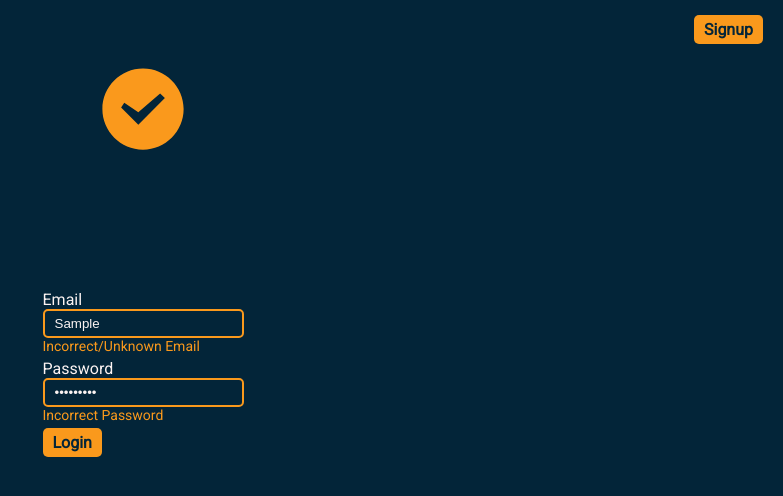
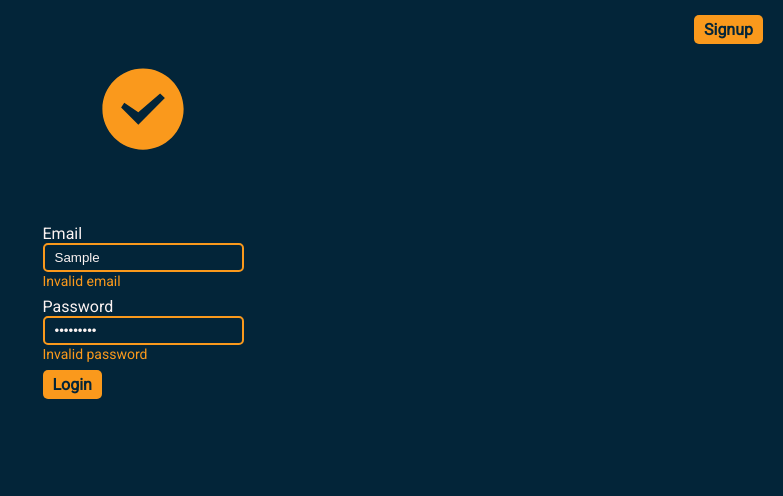
Before and after one commit to Srizza93/todo-spring-front, a Vue app: page / in a window 1280 px wide. Both pictures are taken after typing "Sample", "Sample123" into the empty fields and a click on the input "Login". Shown: the top 496 px of the page, without its empty margins (497-1280 px from the left). Built offline with nearby package versions, Linux system fonts and the light colour scheme.

Commit message:
build(security): login error

```diff
--- a/src/api/Users.ts
+++ b/src/api/Users.ts
@@ -2,9 +2,15 @@ import axios from 'axios'
 import type { User } from '../types/UserType'
 
 export async function getUser(email: string, password: string): Promise<User> {
-    return axios.post(`/api/users`, { email, password })
+    return axios.post(`/api/login`, { email, password })
       .then(res => res.data)
-      .catch(console.error)
+      .catch(err => {
+        if (err.response && err.response.data) {
+          throw new Error(err.response.data.message);
+        } else {
+          throw new Error('Unknown error occurred.');
+        }
+      })
 }
 
 export async function signupUser(newUser: User): Promise<User> {
--- a/src/components/LoginForm.vue
+++ b/src/components/LoginForm.vue
@@ -3,12 +3,22 @@
         <section class="form_section">
             <label>Email</label>
             <input class="todo-input" type="text" v-model="email" />
-            <label class="error" :class="{'error-visible': emailError}">Incorrect/Unknown Email</label>
+            <label
+              class="error"
+              :class="{'error-visible': loginError === 'Invalid email' || emailError}"
+            >
+              Invalid email
+            </label>
         </section>
         <section class="form_section">
             <label>Password</label>
             <input class="todo-input" type="password" v-model="password" />
-            <label class="error" :class="{'error-visible': passwordError}">Incorrect Password</label>
+            <label
+              class="error"
+              :class="{'error-visible': loginError === 'Invalid password' || passwordError}"
+            >
+              Invalid password
+            </label>
         </section>
         <section>
             <input class="todo-button" type="submit" value="Login" />
@@ -19,7 +29,7 @@
 <script setup lang="ts">
 import { ref } from 'vue'
 import type { Ref } from 'vue'
-import formValidation from "../services/formValidation"
+import formValidation from '../services/formValidation'
 
 const {
     emailError,
@@ -28,6 +38,10 @@ const {
     passwordValidation,
     resetValues
 } = formValidation()
+
+defineProps<{
+  loginError: string;
+}>();
 
 const email: Ref<string> = ref("")
 const password: Ref<string> = ref("")
@@ -58,7 +72,15 @@ function emitCredentials(): void {
 }
 
 .form_section {
+    position: relative;
     display: flex;
     flex-direction: column;
+    margin-bottom: 25px;
+}
+
+.error {
+    position: absolute;
+    left: 0;
+    bottom: -22px;
 }
 </style>
--- a/src/pages/LoginPage.vue
+++ b/src/pages/LoginPage.vue
@@ -5,8 +5,7 @@
         </div>
         <div class="login_main">
             <img class="login_main_logo" src="/check.svg" alt="logo" />
-            <span class="error" :class="{'error-visible': loginError}">Login Failed</span>
-            <LoginForm @emit-credentials="loginValidation" />
+            <LoginForm @emit-credentials="loginValidation" :login-error="loginError" />
         </div>
     </div>
 </template>
@@ -22,23 +21,22 @@ import LoginForm from '../components/LoginForm.vue'
 
 const usersData: Ref<User | null> = ref(null)
 const router: Router = useRouter()
-let loginError: Ref<boolean> = ref(false)
+const loginError: Ref<string> = ref('')
 
-async function loginValidation(credentials: any): Promise<void> {
-    await getUser(credentials.email, credentials.password).then((user: User) => {
+function loginValidation(credentials: any): void {
+    getUser(credentials.email, credentials.password).then((user: User) => {
         usersData.value = user
-    })
 
-    if (usersData.value) {
         router.push({
             path: `/user/${usersData.value.id}`
         })
-    } else {
-        loginError.value = true
+    }).catch((err) => {
+        loginError.value = err.message
+
         setTimeout(() => {
-            loginError.value = false
+            loginError.value = ''
         }, 5000)
-    }
+    })
 }
 </script>
 
@@ -62,14 +60,4 @@ async function loginValidation(credentials: any): Promise<void> {
     margin: $medium-all;
     text-decoration: none;
 }
-
-.error {
-    margin-bottom: 50px;
-    opacity: 0;
-    color: $fourth-color;
-}
-
-.error-visible {
-    opacity: 1;
-}
 </style>
```
